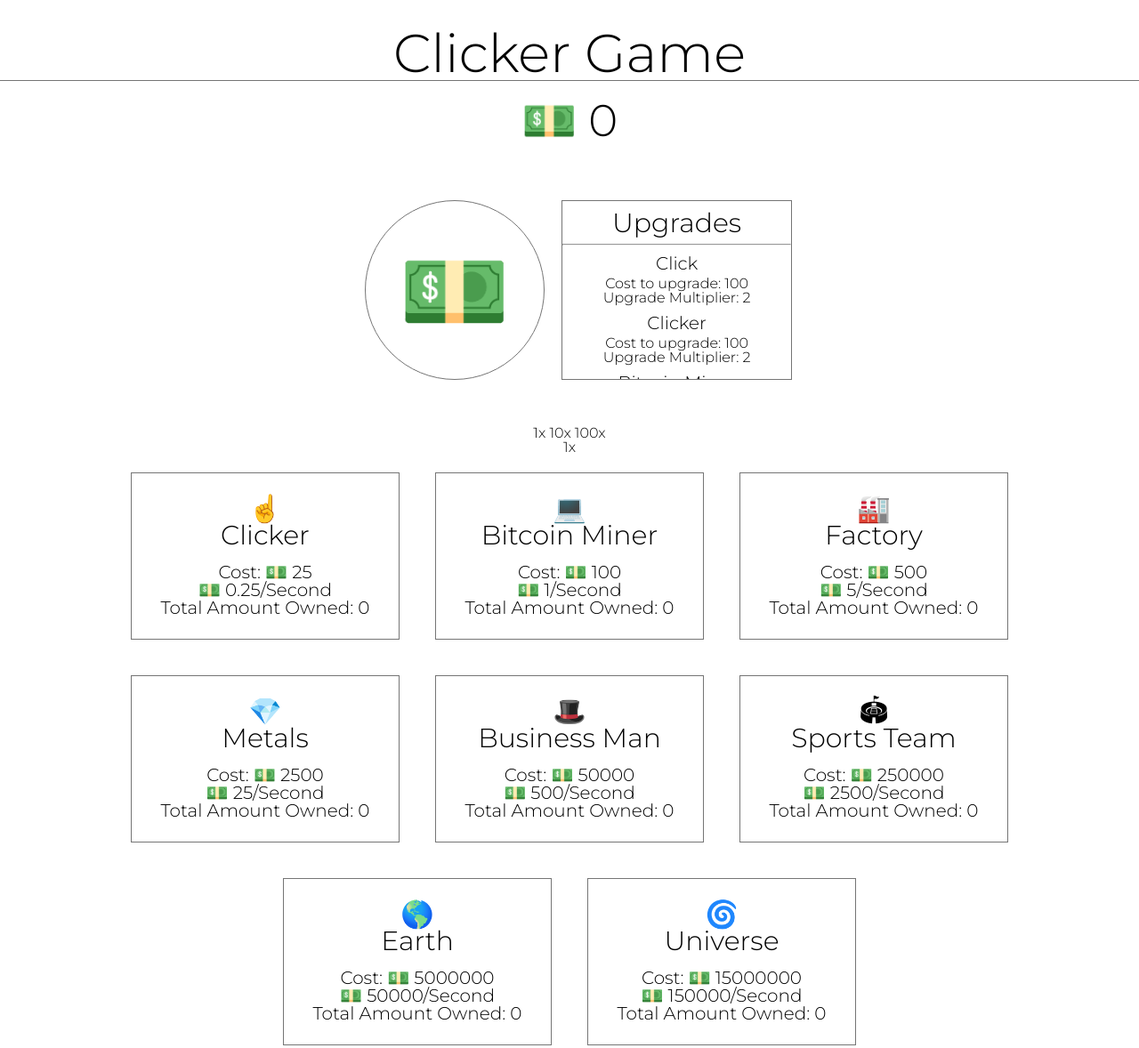
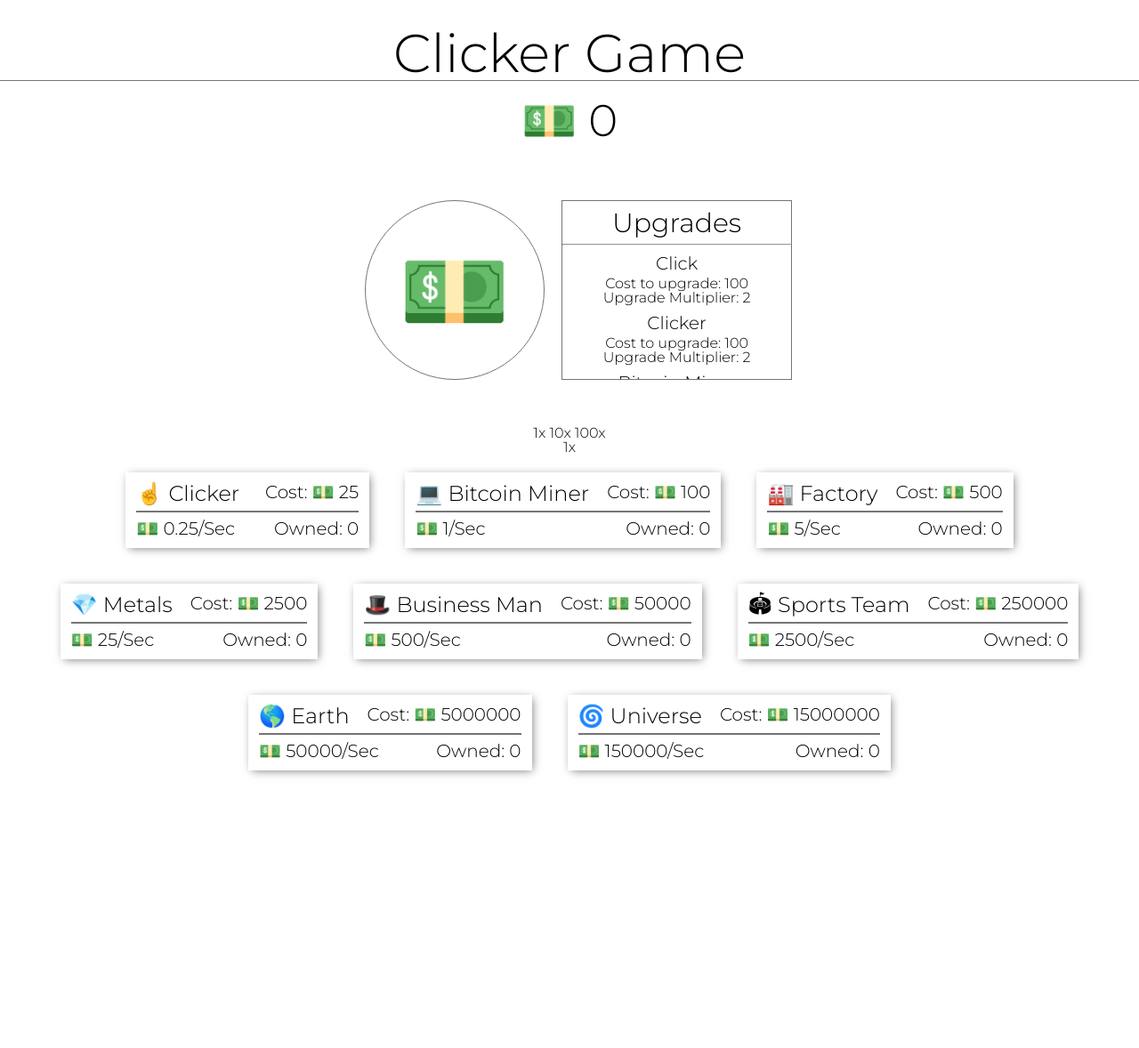
Before and after one commit to Xestra1/Clicker-Game, a plain HTML site: page src/index.html in a window 1280 px wide. Shown: the whole page at 89% size. After the commit the page ends 886 px from the top, so only its background shows below. Drawn offline with Linux system fonts and the light colour scheme.

Commit message:
made the generators look better

```diff
--- a/src/css/style.css
+++ b/src/css/style.css
@@ -175,20 +175,27 @@ h1 {
 }
 
 .generators li {
-    border: 1px solid #757575;
-    width: 250px;
-    padding: 25px;
+    /* border: 1px solid #757575; */
+    box-shadow: 2px 2px 10px -2px #757575;
+    min-width: 250px;
+    padding: 12px;
     text-align: center;
     margin: 20px;
     user-select: none;
 }
 
 .generators li .title {
-    font-size: 30px;
+    font-size: 24px;
+    margin-right: 20px;
 }
 
 .generators li p {
     font-size: 20px;
+}
+
+.generators li hr {
+    margin-top: 15px;
+    border: 1px solid #757575;
 }
 
 .upgrades {
@@ -232,3 +239,11 @@ h1 {
             'upgrade';
     }
 }
+
+.left {
+    float: left;
+}
+
+.right {
+    float: right;
+}
--- a/src/index.html
+++ b/src/index.html
@@ -103,76 +103,68 @@
         <div class="generators">
             <ul>
                 <li onclick="buy(0)">
-                    <p class="title">☝
-                        <br>
-                        Clicker</p>
+                    <p class="title left">☝ Clicker</p>
+                    <p class="right">Cost: 💵 <a id="cost0"></a></p>
                     <br>
-                    <p>Cost: 💵 <a id="cost0"></a></p>
-                    <p>💵 <a id="production0"></a>/Second</p>
-                    <p>Total Amount Owned: <a id="owned0"></a></p>
+                    <hr>
+                    <p class="left">💵 <a id="production0"></a><span>/Sec</span></p>
+                    <p class="right">Owned: <a id="owned0"></a></p>
                 </li>
                 <li onclick="buy(1)">
-                    <p class="title">💻
-                        <br>
-                        Bitcoin Miner</p>
+                    <p class="title left">💻 Bitcoin Miner</p>
+                    <p class="right">Cost: 💵 <a id="cost1"></a></p>
                     <br>
-                    <p>Cost: 💵 <a id="cost1"></a></p>
-                    <p>💵 <a id="production1"></a>/Second</p>
-                    <p>Total Amount Owned: <a id="owned1"></a></p>
+                    <hr>
+                    <p class="left">💵 <a id="production1"></a>/Sec</p>
+                    <p class="right">Owned: <a id="owned1"></a></p>
                 </li>
                 <li onclick="buy(2)">
-                    <p class="title">🏭
-                        <br>
-                        Factory</p>
+                    <p class="title left">🏭 Factory</p>
+                    <p class="right">Cost: 💵 <a id="cost2"></a></p>
                     <br>
-                    <p>Cost: 💵 <a id="cost2"></a></p>
-                    <p>💵 <a id="production2"></a>/Second</p>
-                    <p>Total Amount Owned: <a id="owned2"></a></p>
+                    <hr>
+                    <p class="left">💵 <a id="production2"></a>/Sec</p>
+                    <p class="right">Owned: <a id="owned2"></a></p>
                 </li>
                 <li onclick="buy(3)">
-                    <p class="title">💎
-                        <br>
-                        Metals</p>
+                    <p class="title left">💎 Metals</p>
+                    <p class="right">Cost: 💵 <a id="cost3"></a></p>
                     <br>
-                    <p>Cost: 💵 <a id="cost3"></a></p>
-                    <p>💵 <a id="production3"></a>/Second</p>
-                    <p>Total Amount Owned: <a id="owned3"></a></p>
+                    <hr>
+                    <p class="left">💵 <a id="production3"></a>/Sec</p>
+                    <p class="right">Owned: <a id="owned3"></a></p>
                 </li>
                 <li onclick="buy(4)">
-                    <p class="title">🎩
-                        <br>
-                        Business Man</p>
+                    <p class="title left">🎩 Business Man</p>
+                    <p class="right">Cost: 💵 <a id="cost4"></a></p>
                     <br>
-                    <p>Cost: 💵 <a id="cost4"></a></p>
-                    <p>💵 <a id="production4"></a>/Second</p>
-                    <p>Total Amount Owned: <a id="owned4"></a></p>
+                    <hr>
+                    <p class="left">💵 <a id="production4"></a>/Sec</p>
+                    <p class="right">Owned: <a id="owned4"></a></p>
                 </li>
                 <li onclick="buy(5)">
-                    <p class="title">🏟
-                        <br>
-                        Sports Team</p>
+                    <p class="title left">🏟 Sports Team</p>
+                    <p class="right">Cost: 💵 <a id="cost5"></a></p>
                     <br>
-                    <p>Cost: 💵 <a id="cost5"></a></p>
-                    <p>💵 <a id="production5"></a>/Second</p>
-                    <p>Total Amount Owned: <a id="owned5"></a></p>
+                    <hr>
+                    <p class="left">💵 <a id="production5"></a>/Sec</p>
+                    <p class="right">Owned: <a id="owned5"></a></p>
                 </li>
                 <li onclick="buy(6)">
-                    <p class="title">🌎
-                        <br>
-                        Earth</p>
+                    <p class="title left">🌎 Earth</p>
+                    <p class="right">Cost: 💵 <a id="cost6"></a></p>
                     <br>
-                    <p>Cost: 💵 <a id="cost6"></a></p>
-                    <p>💵 <a id="production6"></a>/Second</p>
-                    <p>Total Amount Owned: <a id="owned6"></a></p>
+                    <hr>
+                    <p class="left">💵 <a id="production6"></a>/Sec</p>
+                    <p class="right">Owned: <a id="owned6"></a></p>
                 </li>
                 <li onclick="buy(7)">
-                    <p class="title">&#127744;
-                        <br>
-                        Universe</p>
+                    <p class="title left">&#127744; Universe</p>
+                    <p class="right">Cost: 💵 <a id="cost7"></a></p>
                     <br>
-                    <p>Cost: 💵 <a id="cost7"></a></p>
-                    <p>💵 <a id="production7"></a>/Second</p>
-                    <p>Total Amount Owned: <a id="owned7"></a></p>
+                    <hr>
+                    <p class="left">💵 <a id="production7"></a>/Sec</p>
+                    <p class="right">Owned: <a id="owned7"></a></p>
                 </li>
             </ul>
         </div>
```
